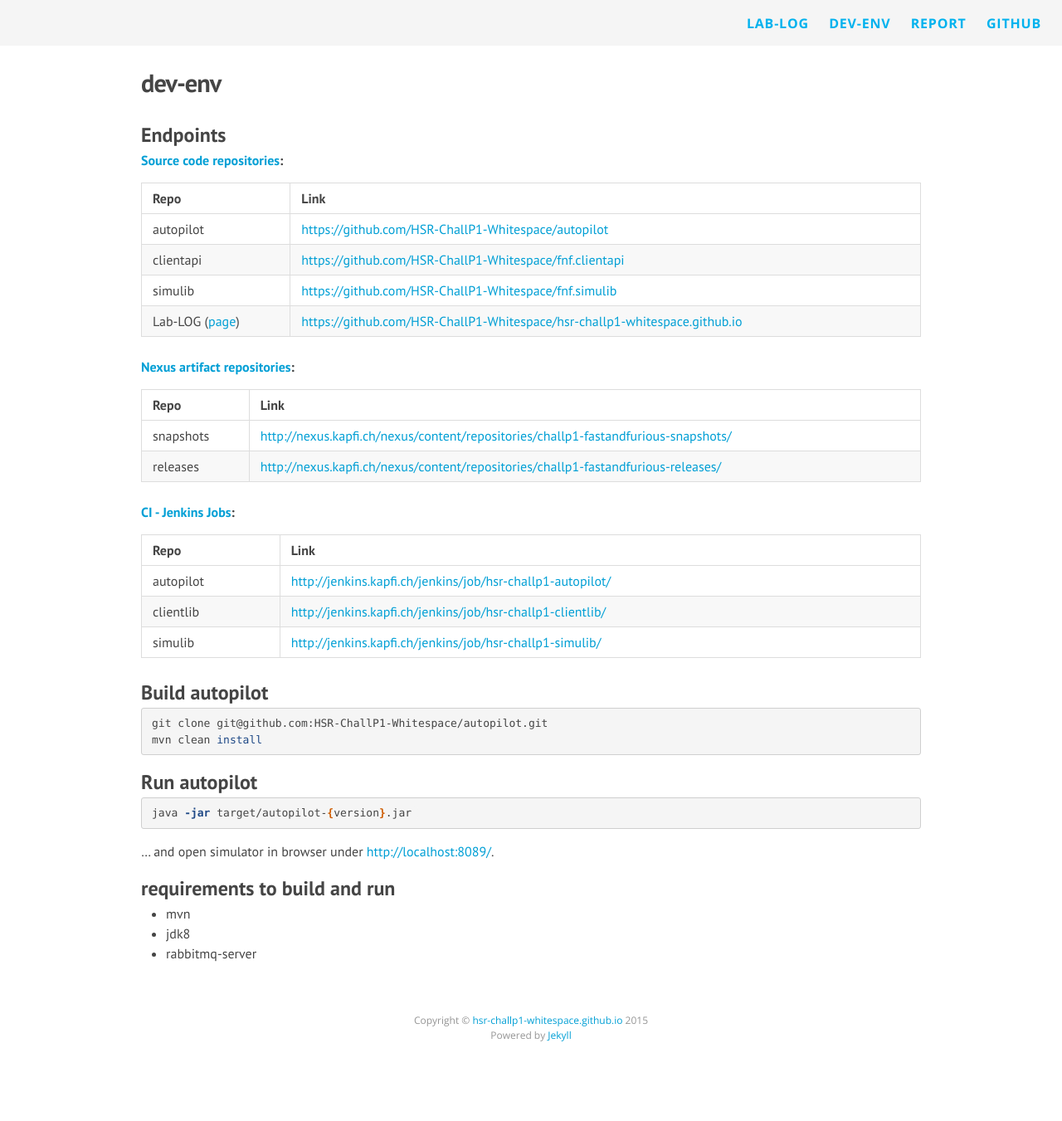
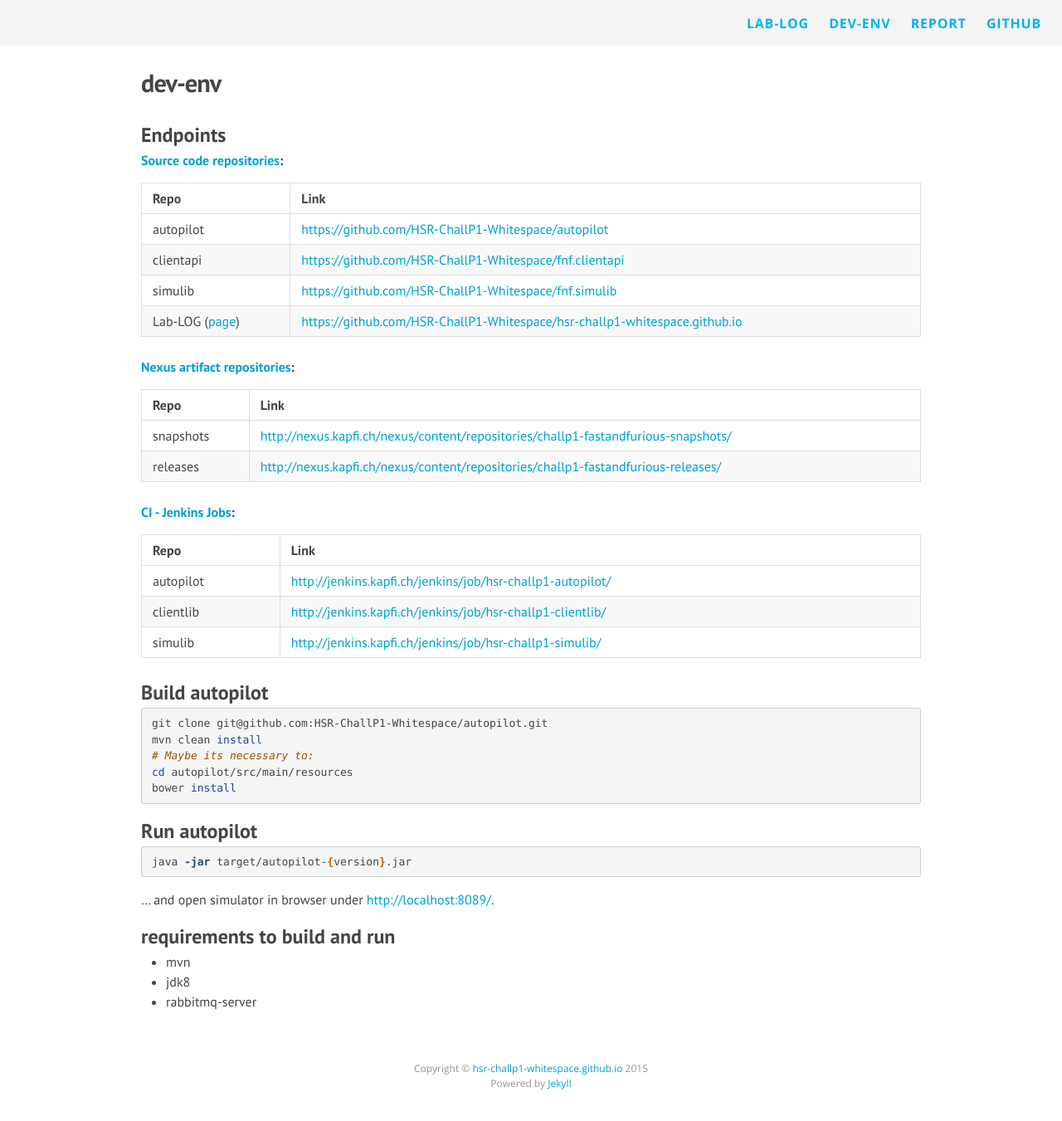
Before and after one commit to HSR-ChallP1-Whitespace/hsr-challp1-whitespace.github.io, a Jekyll site: the page built from dev-env.md, in a window 1280 px wide. Shown: the whole page at 83% size. Built offline with Jekyll 4.4.1, drawn with Linux system fonts in a browser that asks for light colours; nearby versions of some CDN libraries; Markdown is read by kramdown in place of the engine named in the settings; before the commit the page ends 1293 px from its top, so only the background shows below that.

Commit message:
Added bower install to Build autopilot

```diff
--- a/dev-env.md
+++ b/dev-env.md
@@ -33,6 +33,9 @@ permalink: /dev-env/
 {% highlight bash %}
 git clone git@github.com:HSR-ChallP1-Whitespace/autopilot.git
 mvn clean install
+# Maybe its necessary to:
+cd autopilot/src/main/resources
+bower install
 {% endhighlight %}
 
 ## Run autopilot
```
